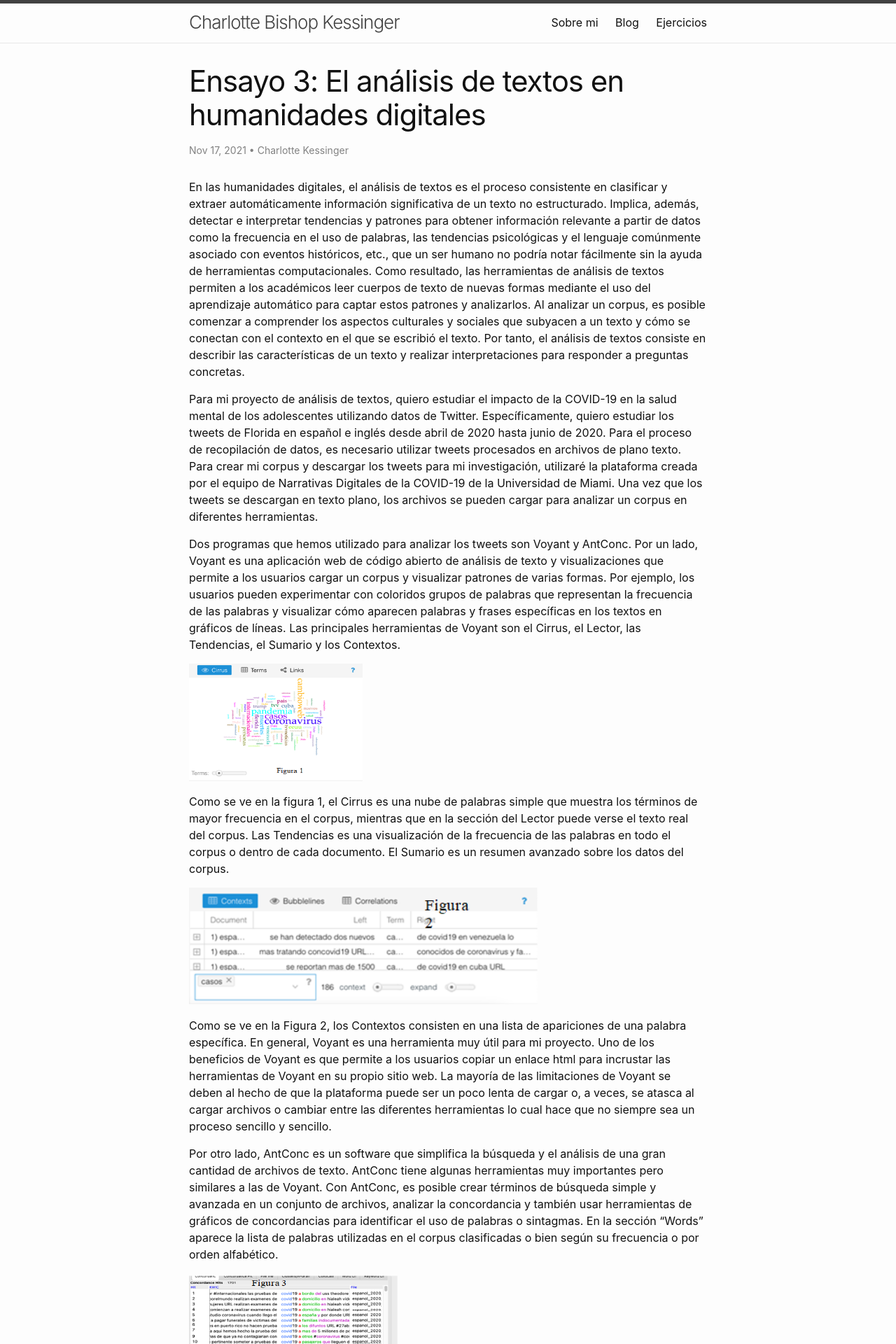
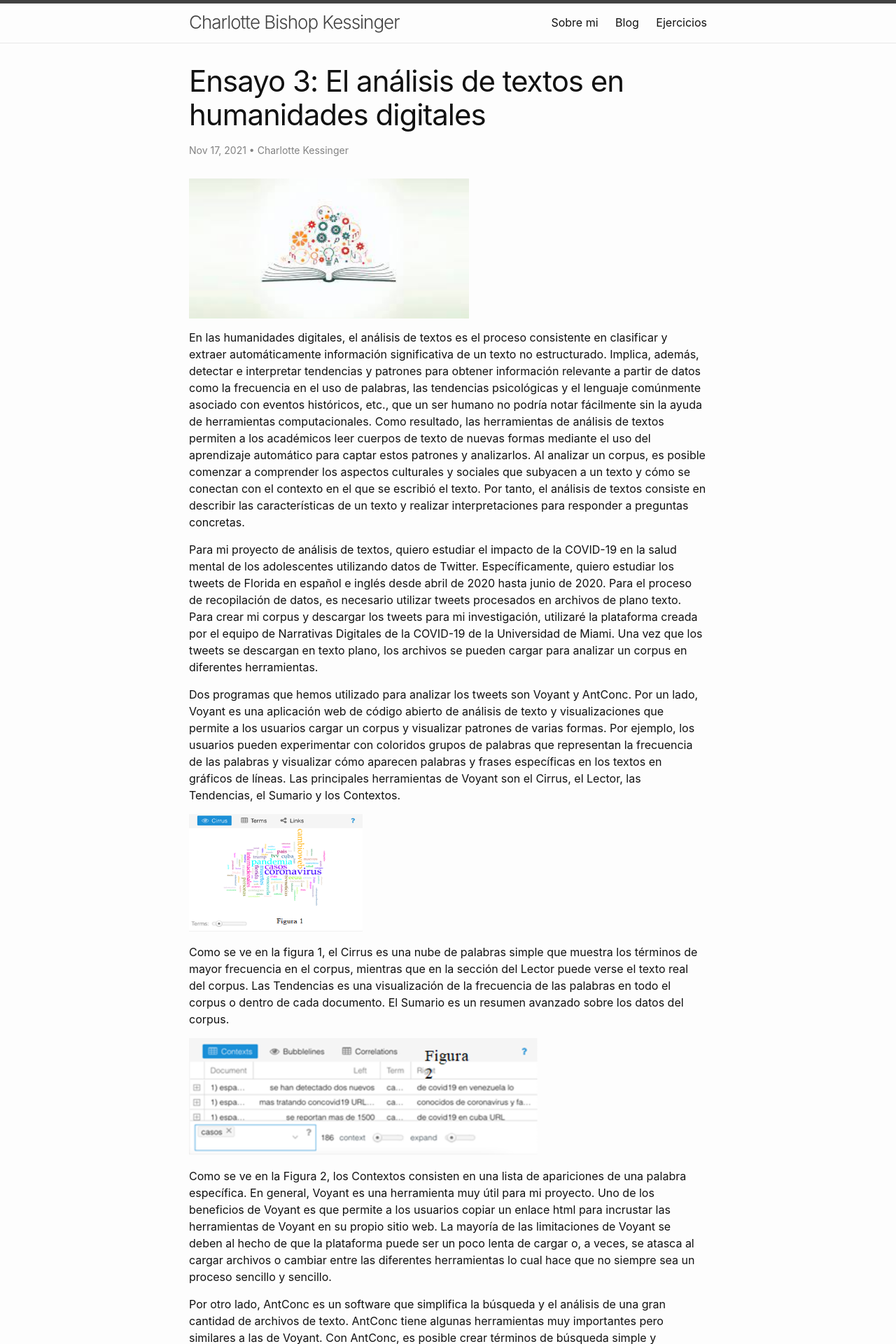
Before and after one commit to charkessinger/charkessinger.github.io, a Jekyll site: the page built from _posts/2021-11-17-ensayo3.md, in a window 1280 px wide. Shown: the top 1920 px of the page at 70% size. Built offline with Jekyll 4.4.1, drawn with Linux system fonts in a browser that asks for light colours.

Commit message:
Update 2021-11-17-ensayo3.md

```diff
--- a/_posts/2021-11-17-ensayo3.md
+++ b/_posts/2021-11-17-ensayo3.md
@@ -5,6 +5,8 @@ author:
 - Charlotte Kessinger
 date: 2021-11-17
 ---
+
+<img src="/assets/images/textos.jpg" alt="el análisis de textos imagen" width="400" height="200">
 
 En las humanidades digitales, el análisis de textos es el proceso consistente en clasificar y extraer automáticamente información significativa de un texto no estructurado. Implica, además, detectar e interpretar tendencias y patrones para obtener información relevante a partir de datos como la frecuencia en el uso de palabras, las tendencias psicológicas y el lenguaje comúnmente asociado con eventos históricos, etc., que un ser humano no podría notar fácilmente sin la ayuda de herramientas computacionales. Como resultado, las herramientas de análisis de textos permiten a los académicos leer cuerpos de texto de nuevas formas mediante el uso del aprendizaje automático para captar estos patrones y analizarlos. Al analizar un corpus, es posible comenzar a comprender los aspectos culturales y sociales que subyacen a un texto y cómo se conectan con el contexto en el que se escribió el texto. Por tanto, el análisis de textos consiste en describir las características de un texto y realizar interpretaciones para responder a preguntas concretas.
 
```
